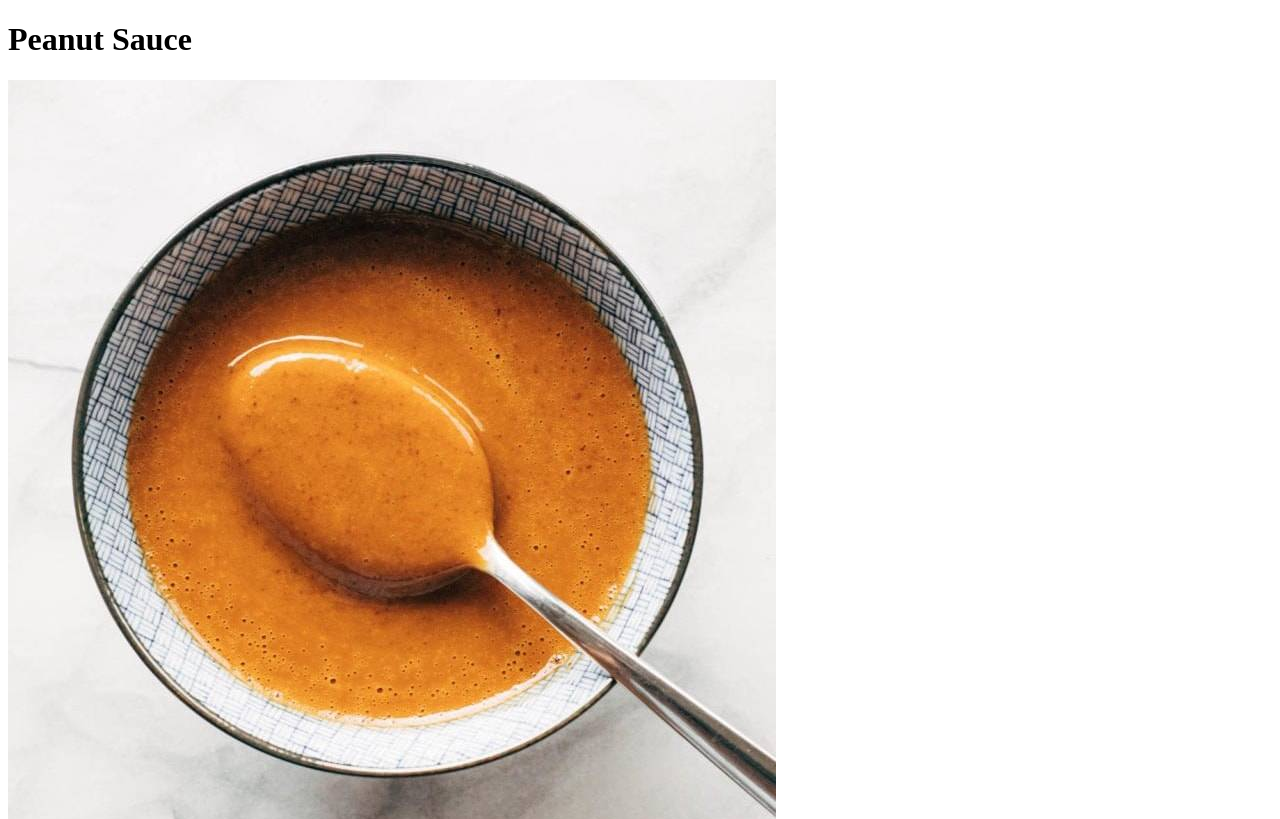
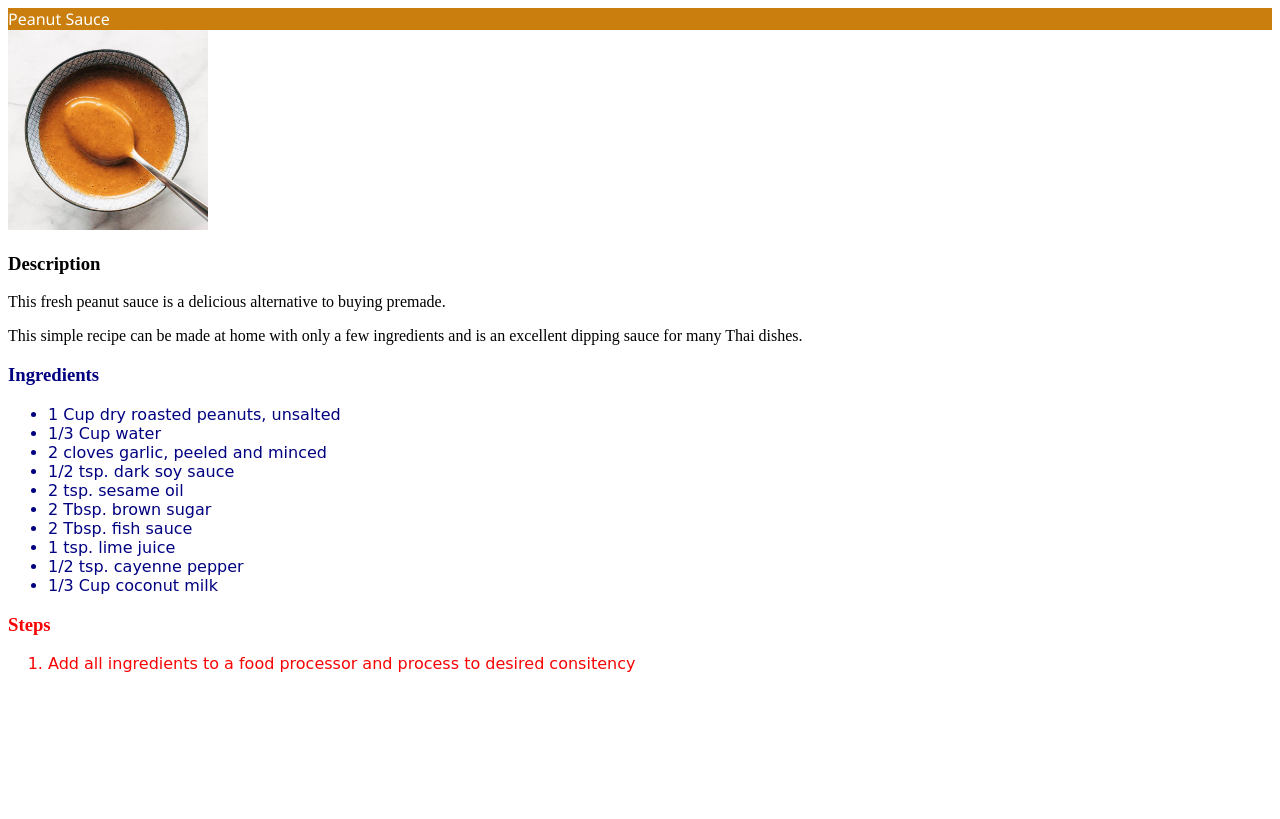
Before and after one commit to wcmorgan/odin-recipes, a plain HTML site: page recipes/peanutsauce.html in a window 1280 px wide. Shown: the top 819 px of the page. Drawn offline with Linux system fonts and the light colour scheme.

Commit message:
inor format changes

```diff
--- a/recipes/peanutsauce.html
+++ b/recipes/peanutsauce.html
@@ -3,10 +3,11 @@
     <head>
         <title>Peanut Sauce</title>
         <meta charset="utf-8">
+        <link rel="stylesheet" href="../styles.css" />
     </head>
 
     <body>
-        <h1>Peanut Sauce</h1>
+        <div class="psauce">Peanut Sauce</div>
 
         <img src="../img/Peanut-Sauce.jpg" alt="Image of Peanut Sauce">
 
@@ -14,8 +15,8 @@
             <p>This fresh peanut sauce is a delicious alternative to buying premade.</p>
             <p>This simple recipe can be made at home with only a few ingredients and is an excellent dipping sauce for many Thai dishes.</p>
 
-        <h3>Ingredients</h3>
-            <ul>
+        <h3 class="ihead">Ingredients</h3>
+            <ul class="itext">
                 <li>1 Cup dry roasted peanuts, unsalted</li>
                 <li>1/3 Cup water</li>
                 <li>2 cloves garlic, peeled and minced</li>
@@ -28,8 +29,8 @@
                 <li>1/3 Cup coconut milk</li>
             </ul>
 
-        <h3>Steps</h3>
-            <ol>
+        <h3 class="shead">Steps</h3>
+            <ol class="stext">
                 <li>Add all ingredients to a food processor and process to desired consitency</li>
             </ol>
 
--- /dev/null
+++ b/styles.css
@@ -0,0 +1,39 @@
+h1 {
+    color: rgb(71, 3, 26);
+}
+
+.psauce, .ichicken, .mcheese {
+    font-family: 'Segoe UI', Tahoma, Verdana, sans-serif;
+    font-size: 16px;
+}
+
+img {
+    height: auto;
+    width: 200px;
+}
+
+.ihead, .itext {
+    color:navy;
+}
+
+.itext, .stext {
+    font-family: cursive;
+}
+
+.shead, .stext {
+    color:rgb(248, 4, 4);
+}
+
+.psauce {
+    background-color: rgb(201, 126, 13);
+    color: white;
+}
+
+.ichicken {
+    background-color: maroon;
+    color: white;
+}
+
+.mcheese {
+    background-color: rgb(189, 175, 52);
+}
```
Also changed, not shown: index.html (+18 -4 lines), recipes/italianchicken.html (+6 -5 lines), recipes/maccheese.html (+6 -5 lines).
